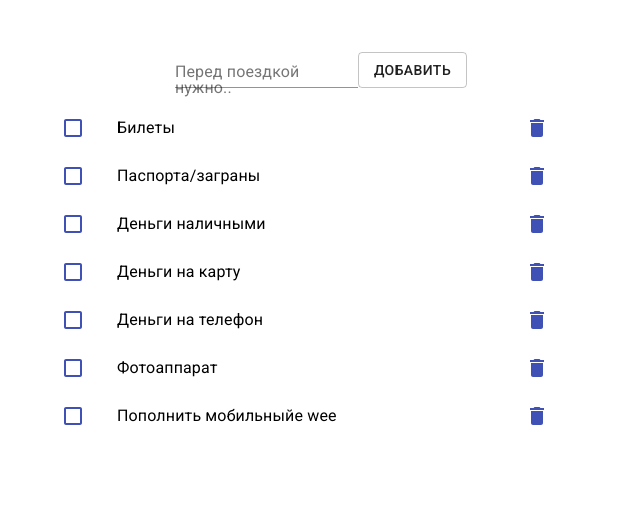
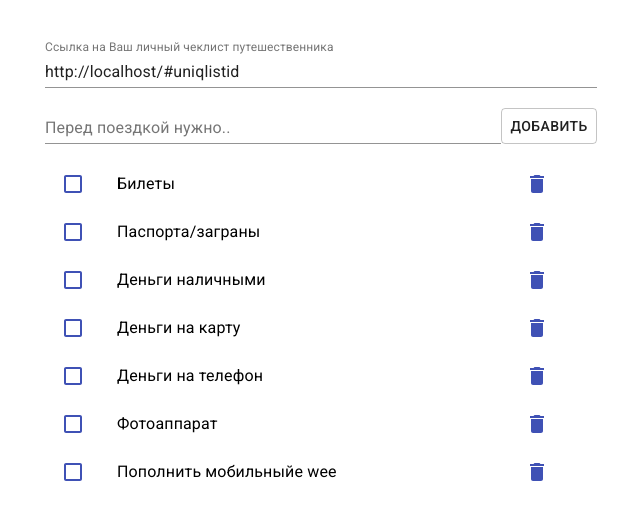
Before and after one commit to kskonovalov/Travel-checklist, a React (Create React App) app: page / in a window 1280 px wide. Shown: the top 520 px of the page, without its empty margins (319-959 px from the left). Built offline with nearby package versions, Linux system fonts and the light colour scheme.

Commit message:
add: personal link field

```diff
--- a/package.json
+++ b/package.json
@@ -14,6 +14,7 @@
     "@types/react": "^16.9.0",
     "@types/react-dom": "^16.9.0",
     "@types/styled-components": "^5.0.1",
+    "axios": "^0.19.2",
     "react": "^16.13.0",
     "react-dom": "^16.13.0",
     "react-scripts": "3.4.0",
--- a/src/App.tsx
+++ b/src/App.tsx
@@ -1,5 +1,5 @@
 import React, { useState } from 'react';
-import { Container, Box } from '@material-ui/core';
+import { Container, Box, TextField } from '@material-ui/core';
 
 import TodoForm from './components/TodoForm';
 import TodoList from './components/TodoList';
@@ -19,6 +19,21 @@ const App: React.FC = () => {
   const [tasks, setTasks] = useState<taskInterface[]>(
     typeof window.__DATA__.tasks !== 'undefined' ? window.__DATA__.tasks : []
   );
+
+  const [listID, setListID] = useState('uniqlistid');
+
+  // get countries from api
+  /*useEffect(() => {
+    const apiUrl = 'https://flynow.ru/checklist/';
+    axios
+      .post(apiUrl, {
+        listID
+      })
+      .then(res => {
+        const { data } = res;
+        data.data && setCountries(data.data);
+      });
+  }, [listID]);*/
 
   const addTask = (task: string) => {
     setTasks(prev => [
@@ -60,6 +75,14 @@ const App: React.FC = () => {
         <Box mt={5} mb={5}>
           <Container maxWidth="sm">
             <Box mt={1} mb={1}>
+              <TextField
+                id="standard-basic"
+                label="Ссылка на Ваш личный чеклист путешественника"
+                fullWidth={true}
+                value={`${window.location.href}#${listID}`}
+              />
+            </Box>
+            <Box mt={1} mb={1}>
               <TodoForm addTask={addTask} />
             </Box>
             <Box mt={1} mb={1}>
--- a/src/components/TodoForm.tsx
+++ b/src/components/TodoForm.tsx
@@ -33,6 +33,7 @@ const TodoForm: React.FC<TodoFormProps> = ({ addTask }) => {
             id="title"
             label="Перед поездкой нужно.."
             value={title}
+            fullWidth={true}
             onChange={(e: React.ChangeEvent<HTMLInputElement>) => {
               setTitle(e.target.value);
             }}
```
Also changed, not shown: 2 other files (tests, documents, lock files or other folders).
